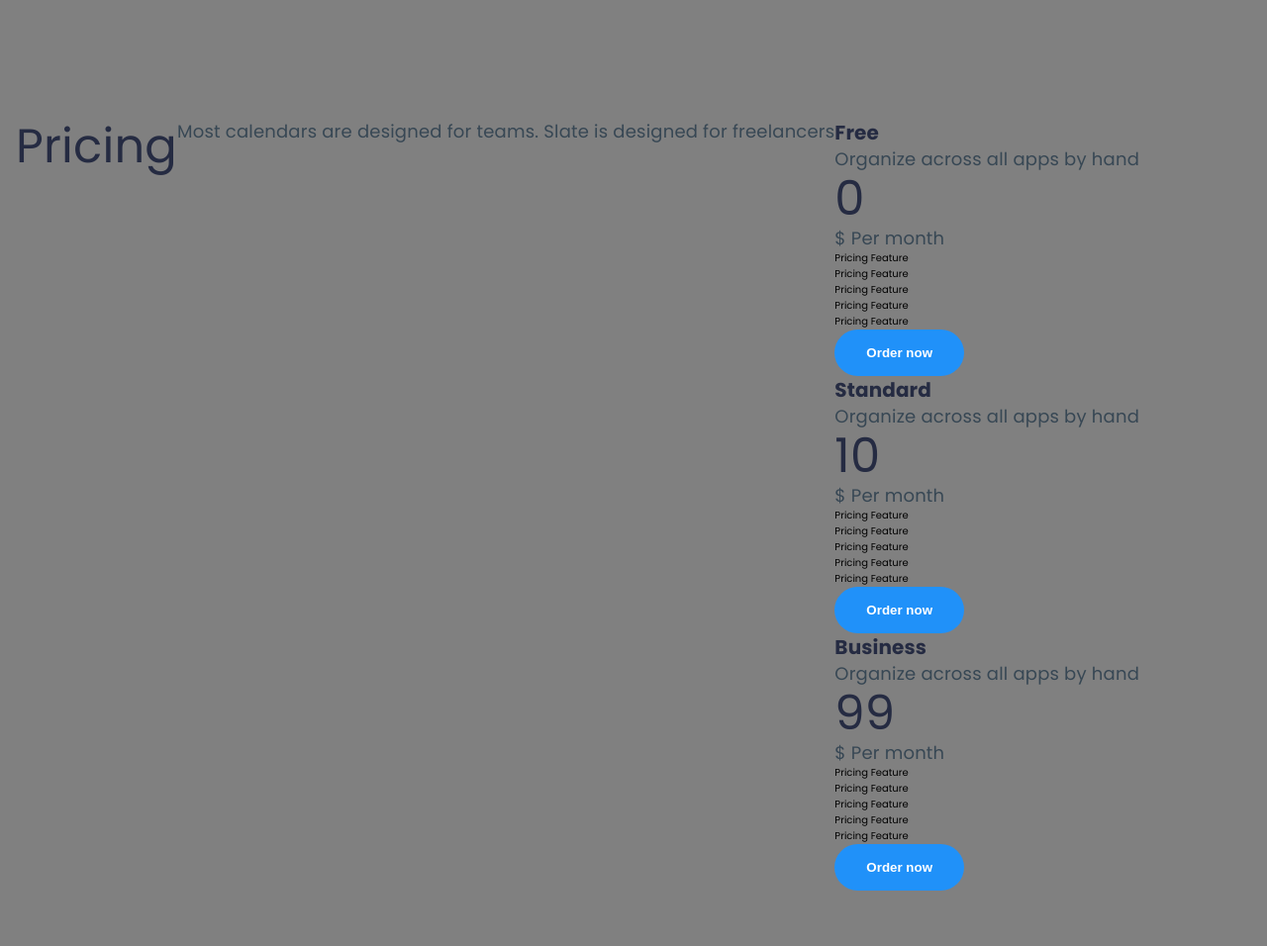
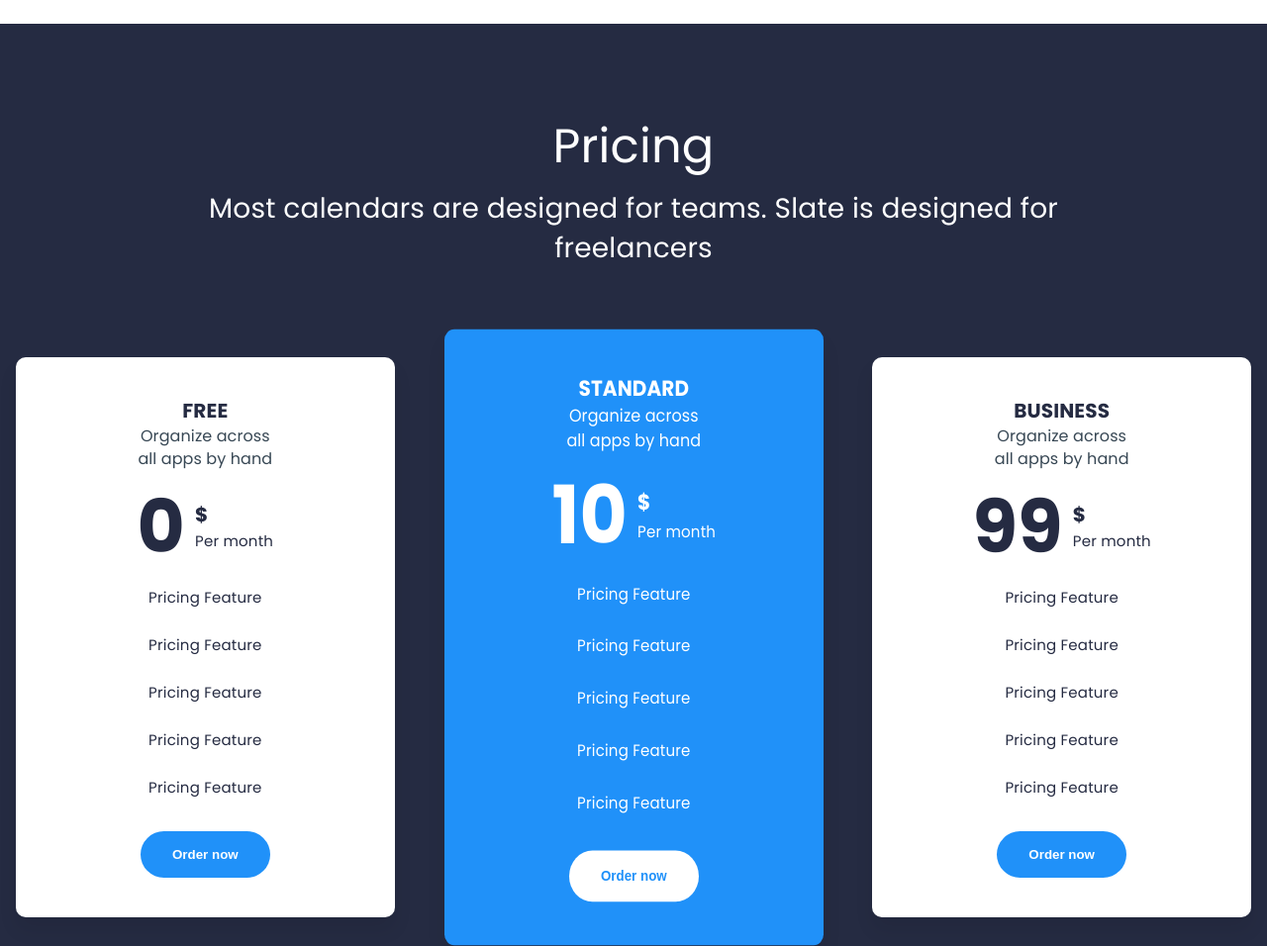
Before and after one commit to ericgabrieldasilva/figmaland, a plain HTML site: page index.html in a window 1280 px wide. Shown: the part 5300-6256 px from the top of the page at 99% size. Drawn offline with Linux system fonts and the light colour scheme.

Commit message:
Styling pricing section

```diff
--- a/assets/css/style.css
+++ b/assets/css/style.css
@@ -34,7 +34,7 @@ input{
   --second-text: #374754;
   --color-input: #18171D;
 
-  --light-background: gray;
+  --light-background: #FFFFFF;
   --dark-background: #252B42;
 
   --box-shadow: 0px 13px 19px rgba(0, 0, 0, 0.07);
@@ -97,15 +97,7 @@ h4{
   color: var(--second-text);
 }
 
-h5{
-  font-weight: 400;
-  font-size: 1.6rem;
-  line-height: 2.3rem;
-  letter-spacing: 0.1px;
-  color: var(--second-text);
-}
-
-h6{
+h5, h6{
   font-weight: 400;
   font-size: 1.6rem;
   line-height: 2.3rem;
@@ -320,3 +312,95 @@ header nav ul li a{
   color: var(--dark-text);
   font-size: 1.5rem;
 }
+
+/* ========== PRICING ========== */
+#pricing{
+  background-color: var(--dark-background);
+}
+
+#pricing .container{
+  flex-direction: column;
+  text-align: center;
+}
+
+#pricing .container > h2{
+  color: var(--light-text);
+}
+
+#pricing h4{
+  color: var(--light-text);
+  margin: 1.6rem auto 9rem auto;
+}
+
+.cards{
+  display: flex;
+  gap: 5rem;
+}
+
+.card-single{
+  background-color: var(--light-background);
+  padding: 4rem;
+  border-radius: 1rem;
+  box-shadow: var(--box-shadow);
+  width: 100%;
+  text-align: center;
+}
+
+.card-single h3{
+  text-transform: uppercase;
+}
+
+.card-single h6{
+  max-width: 15rem;
+  margin: 0 auto 3rem auto;
+}
+
+.price{
+  display: flex;
+  align-items: center;
+  justify-content: center;
+  gap: 1rem;
+  text-align: left;
+}
+
+.price h2{
+  font-weight: 700;
+  font-size: 7.4rem;
+}
+
+.price p{
+  color: var(--dark-text);
+  font-size: 1.5rem;
+}
+
+.card-single ul{
+  display: flex;
+  flex-direction: column;
+  gap: 2rem;
+  margin-block: 3rem;
+}
+
+.card-single li{
+  font-size: 1.5rem;
+  line-height: 2.8rem;
+  letter-spacing: 0.2px;
+  color: var(--dark-text);
+}
+
+.card-single:nth-child(2){
+  background-color: var(--primary-color);
+  transform: scaleY(1.1);
+}
+
+.card-single:nth-child(2) .btn{
+  color: var(--primary-color);
+  background-color: var(--light-background);
+}
+
+.card-single:nth-child(2) h3,
+.card-single:nth-child(2) h6,
+.card-single:nth-child(2) h2,
+.card-single:nth-child(2) p,
+.card-single:nth-child(2) li{
+  color: var(--light-text);
+}
--- a/index.html
+++ b/index.html
@@ -359,19 +359,22 @@
       <section id="pricing">
         <div class="container">
           <h2>Pricing</h2>
-          <p>
+          <h4>
             Most calendars are designed for teams. Slate is designed for
             freelancers
-          </p>
+          </h4>
 
           <div class="cards">
             <div class="card-single">
               <h3>Free</h3>
-              <p>Organize across all apps by hand</p>
+              <h6>Organize across all apps by hand</h6>
 
               <div class="price">
                 <h2>0</h2>
-                <p><span>$</span> Per month</p>
+                <div>
+                  <h3>$</h3>
+                  <p>Per month</p>
+                </div>
               </div>
 
               <ul>
@@ -387,11 +390,14 @@
 
             <div class="card-single">
               <h3>Standard</h3>
-              <p>Organize across all apps by hand</p>
+              <h6>Organize across all apps by hand</h6>
 
               <div class="price">
                 <h2>10</h2>
-                <p><span>$</span> Per month</p>
+                <div>
+                  <h3>$</h3>
+                  <p>Per month</p>
+                </div>
               </div>
 
               <ul>
@@ -407,11 +413,14 @@
 
             <div class="card-single">
               <h3>Business</h3>
-              <p>Organize across all apps by hand</p>
+              <h6>Organize across all apps by hand</h6>
 
               <div class="price">
                 <h2>99</h2>
-                <p><span>$</span> Per month</p>
+                <div>
+                  <h3>$</h3>
+                  <p>Per month</p>
+                </div>
               </div>
 
               <ul>
```
